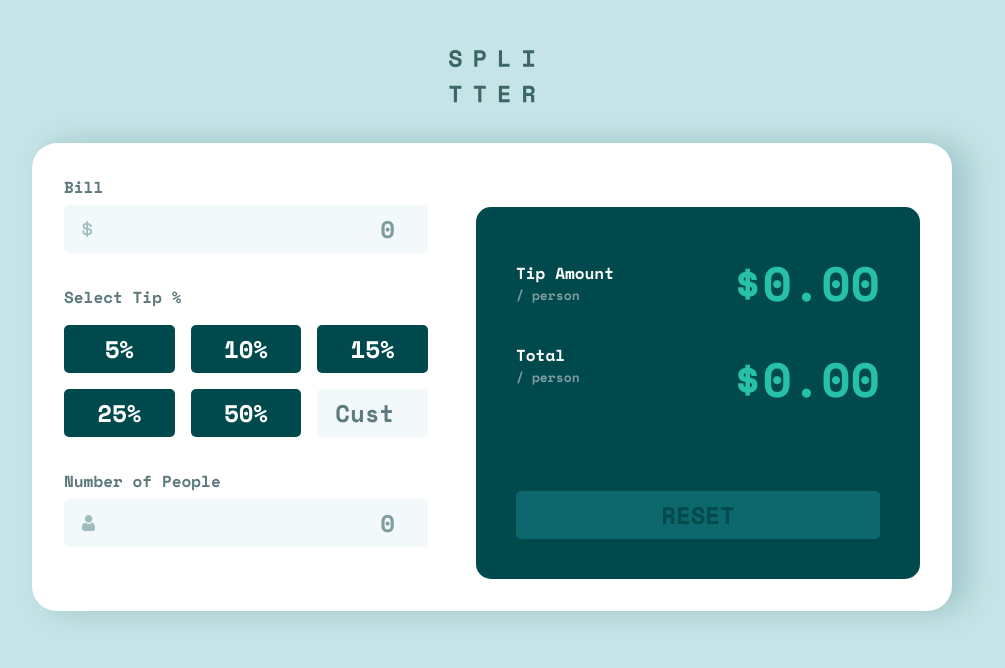
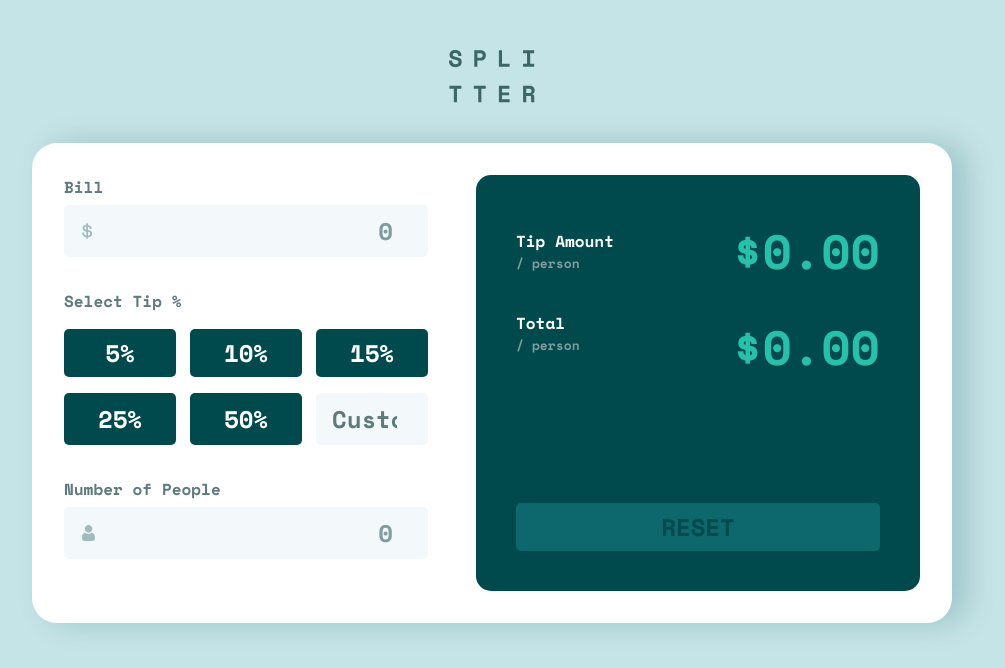
Before and after one commit to hamilton-i7/tip-calculator-react, a React (Create React App) app: page / in a window 1280 px wide. Shown: the top 668 px of the page, without its empty margins (148-1153 px from the left). Built offline with nearby package versions, Linux system fonts and the light colour scheme.

Commit message:
added error message and error state styles

```diff
--- a/src/components/general/Button.module.scss
+++ b/src/components/general/Button.module.scss
@@ -1,6 +1,7 @@
 @import '../../scss/variables';
 
 $disabled-color: #0d686d;
+$hover-color: #9fe8df;
 
 .btn {
   border: none;
@@ -8,6 +9,14 @@ $disabled-color: #0d686d;
   cursor: pointer;
   outline: none;
   padding: 0.6rem 1.8rem;
+  transition: all 250ms ease;
+  transition-property: background-color, color;
+
+  &:hover,
+  &:active {
+    background-color: $hover-color;
+    color: $neutral-color-1;
+  }
 
   &--primary {
     @extend .btn;
@@ -29,5 +38,11 @@ $disabled-color: #0d686d;
     background-color: $disabled-color;
     color: $neutral-color-1;
     cursor: default;
+
+    &:hover,
+    &:active {
+      background-color: $disabled-color;
+      color: $neutral-color-1;
+    }
   }
 }
--- a/src/components/general/TextField.js
+++ b/src/components/general/TextField.js
@@ -9,12 +9,13 @@ function TextField({
   step = '1',
   placeholder = '',
   lightPlaceholder = true,
+  error = false,
 }) {
   const classes = `${
     iconSrc ? styles.textfield : styles['textfield--no-icon']
   } ${
     lightPlaceholder ? styles['light-placeholder'] : styles['dark-placeholder']
-  } ${className}`;
+  } ${error ? styles.error : ''} ${className}`;
   const input = (
     <input
       type="number"
--- a/src/components/general/TextField.module.scss
+++ b/src/components/general/TextField.module.scss
@@ -1,8 +1,11 @@
 @import '../../scss/variables';
+@import '../../scss/mixins';
+
+$border-width: 0.2rem;
 
 .textfield {
   background-color: $neutral-color-5;
-  border: none;
+  border: $border-width solid transparent;
   border-radius: 0.5rem;
   color: $neutral-color-1;
   outline: none;
@@ -25,6 +28,14 @@
   &--no-icon {
     @extend .textfield;
     padding-left: 1.8rem;
+
+    @include mdMinBreakPoint {
+      padding: 0.6rem 1.4rem;
+    }
+  }
+
+  &:focus {
+    border-color: $primary-color-1;
   }
 }
 
@@ -35,3 +46,7 @@
 .dark-placeholder::placeholder {
   color: $neutral-color-2;
 }
+
+.error:focus {
+  border-color: $error;
+}
--- a/src/components/ui/Controls.js
+++ b/src/components/ui/Controls.js
@@ -16,6 +16,9 @@ function Controls({
   customPercentage,
   onCustomPercentageChange,
 }) {
+  const error = peopleAmount.length !== 0 && +peopleAmount === 0;
+  const errorMessage = <span className={styles.error}>Can't be zero</span>;
+
   return (
     <section className={styles['controls__container']}>
       <label htmlFor="bill" className={styles['controls__label']}>
@@ -54,11 +57,13 @@ function Controls({
         />
       </div>
       <label htmlFor="people-amount" className={styles['controls__label']}>
-        Number of People
+        <span>Number of People</span>
+        {error && errorMessage}
       </label>
       <TextField
         id="people-amount"
         iconSrc={personIcon}
+        error={error}
         placeholder="0"
         value={peopleAmount}
         onChange={onPeopleAmountChange}
--- a/src/components/ui/Controls.module.scss
+++ b/src/components/ui/Controls.module.scss
@@ -10,7 +10,8 @@
   }
   &__label {
     color: $neutral-color-2;
-    display: block;
+    display: flex;
+    justify-content: space-between;
     margin-bottom: 0.6rem;
   }
 }
@@ -26,5 +27,14 @@
     @include mdMinBreakPoint {
       grid-template-columns: repeat(3, 1fr);
     }
+
+    @include lgMinBreakPoint {
+      column-gap: 1.4rem;
+      row-gap: 1.6rem;
+    }
   }
 }
+
+.error {
+  color: $error;
+}
--- a/src/components/ui/TipInfo.module.scss
+++ b/src/components/ui/TipInfo.module.scss
@@ -12,6 +12,7 @@
       display: flex;
       flex: 1;
       flex-direction: column;
+      margin-top: 0;
       padding: 4rem;
     }
   }
--- a/src/scss/_variables.scss
+++ b/src/scss/_variables.scss
@@ -7,3 +7,5 @@ $neutral-color-3: #7f9c9f;
 $neutral-color-4: #c5e4e7;
 $neutral-color-5: #f3f9fa;
 $neutral-color-6: white;
+
+$error: #e17052;
```
